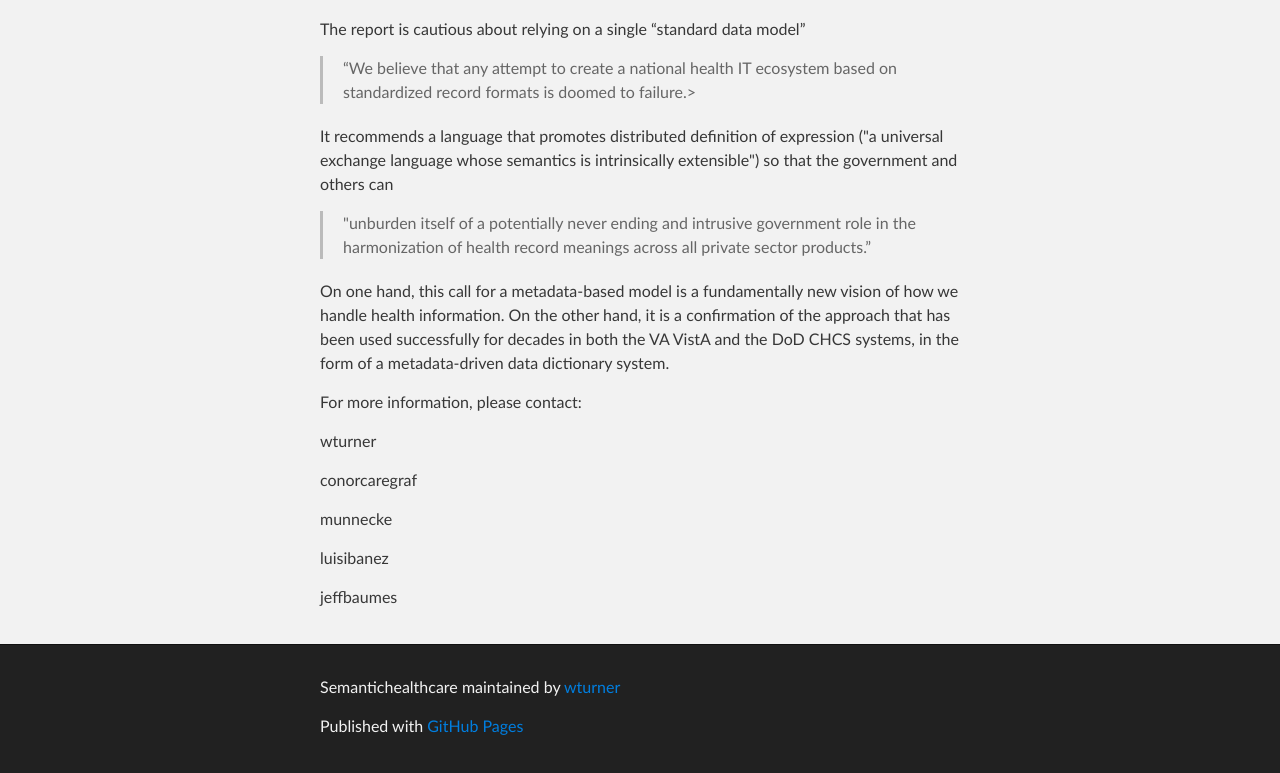
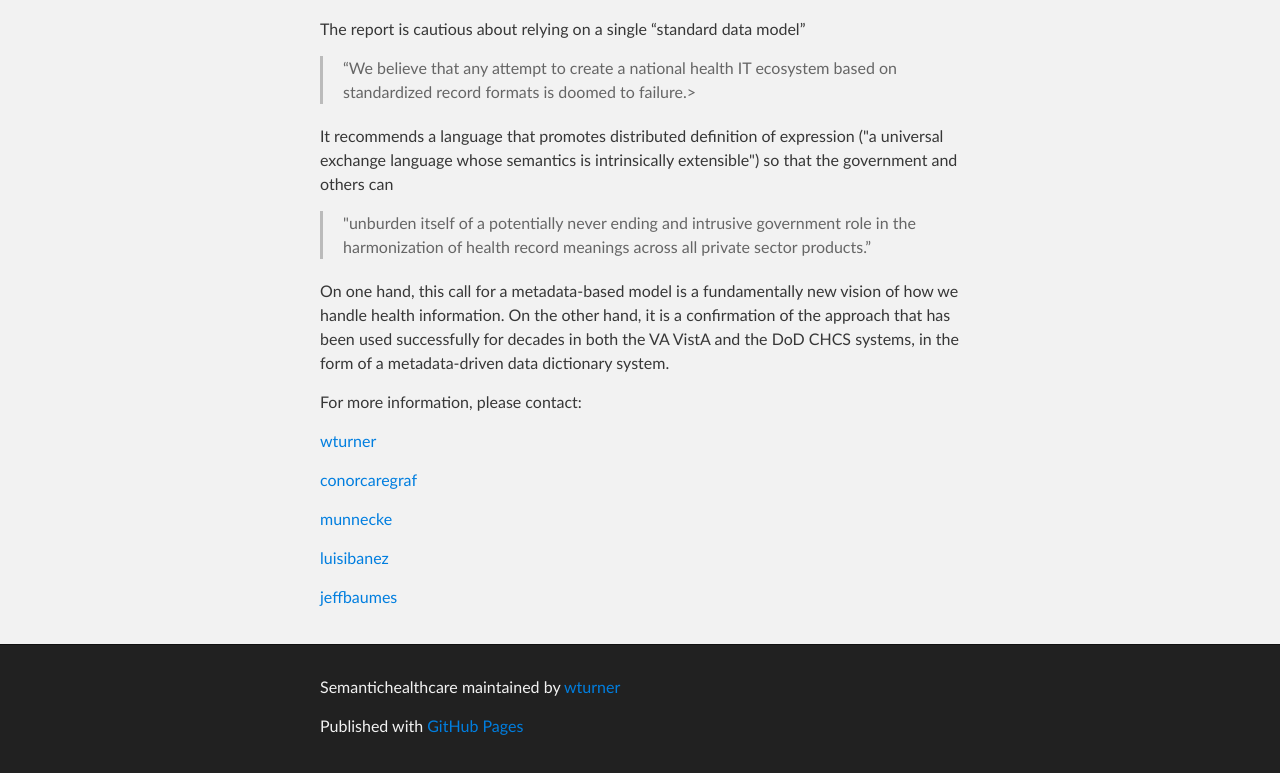
Before and after one commit to SemanticHealthcare/SemanticHealthcare, a plain HTML site: page index.html in a window 1280 px wide. Shown: the part 686-1459 px from the top of the page. Drawn offline with Linux system fonts and the light colour scheme.

Commit message:
Update index.html
And again ...

```diff
--- a/index.html
+++ b/index.html
@@ -47,11 +47,11 @@
 <p>On one hand, this call for a metadata-based model is a fundamentally new vision of how we handle health information. On the other hand, it is a confirmation of the approach that has been used successfully for decades in both the VA VistA and the DoD CHCS systems, in the form of a metadata-driven data dictionary system.</p>
 
 <p>For more information, please contact:
-<p <a href="https://github.com/wturner">wturner</a></p>
-<p <a href="https://github.com/conorcaregraf">conorcaregraf</a></p>
-<p <a href="https://github.com/munnecke">munnecke</a></p>
-<p <a href="https://github.com/luisibanez">luisibanez</a></p>
-<p <a href="https://github.com/jeffbaumes">jeffbaumes</a></p></p>
+<p> <a href="https://github.com/wturner">wturner</a></p>
+<p> <a href="https://github.com/conorcaregraf">conorcaregraf</a></p>
+<p> <a href="https://github.com/munnecke">munnecke</a></p>
+<p> <a href="https://github.com/luisibanez">luisibanez</a></p>
+<p> <a href="https://github.com/jeffbaumes">jeffbaumes</a></p></p>
       </section>
     </div>
 
```
